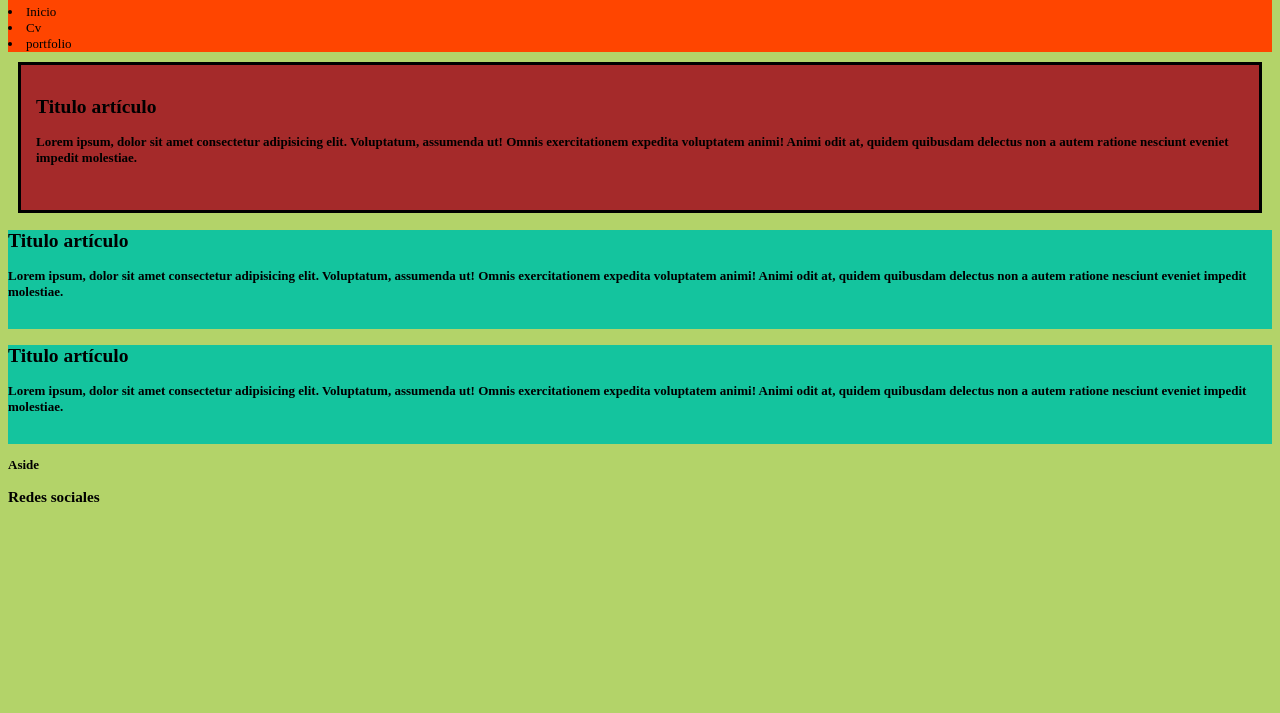
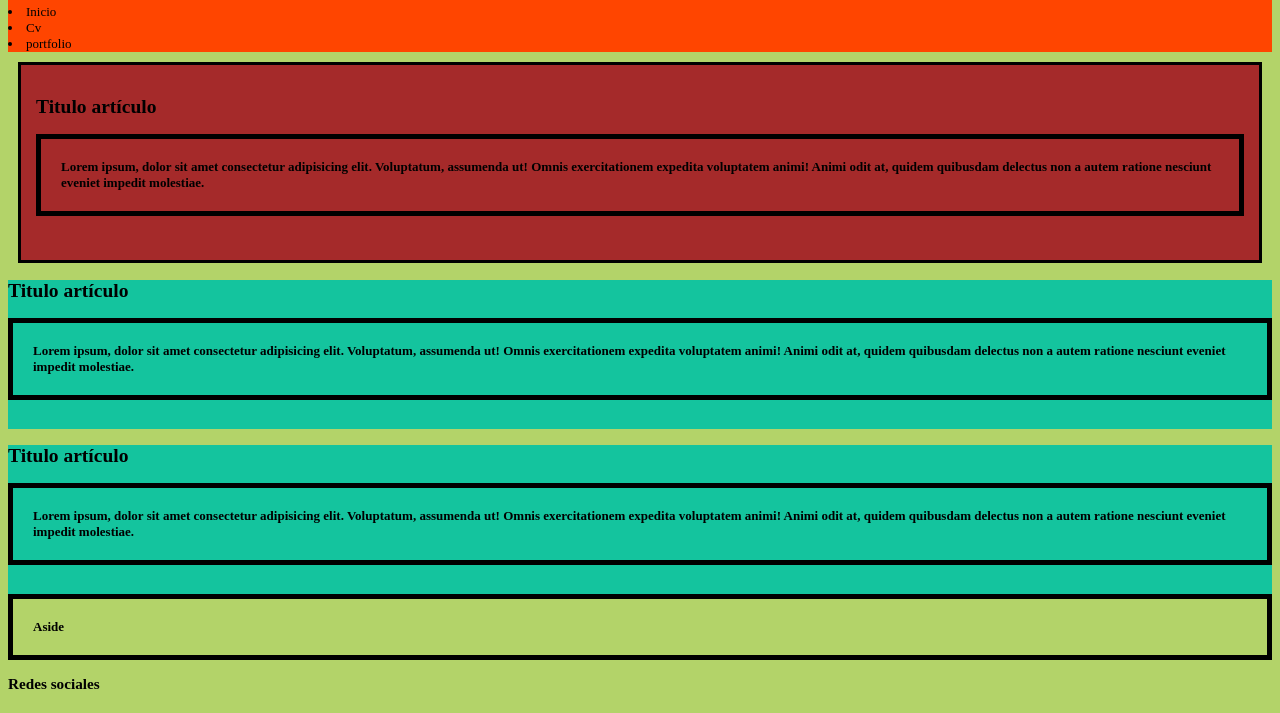
Before and after one commit to JoseGermanx/clase_html_gen_23, a plain HTML site: page contenedores.html in a window 1280 px wide. Shown: the part 87-800 px from the top of the page. Drawn offline with Linux system fonts and the light colour scheme.

Commit message:
Format paragraph styles in style.css for consistency

```diff
--- a/style.css
+++ b/style.css
@@ -9,7 +9,13 @@ body {
 
 section { background-color: rgb(20, 196, 158); }
 
-p { font-weight: 900; }
+p {
+    font-weight: 900;
+    margin-top: 0;
+    padding: 20px;
+    border: 5px;
+    border-style: solid;
+}
 
 
 /* selección por medio de Id´s*/
```
